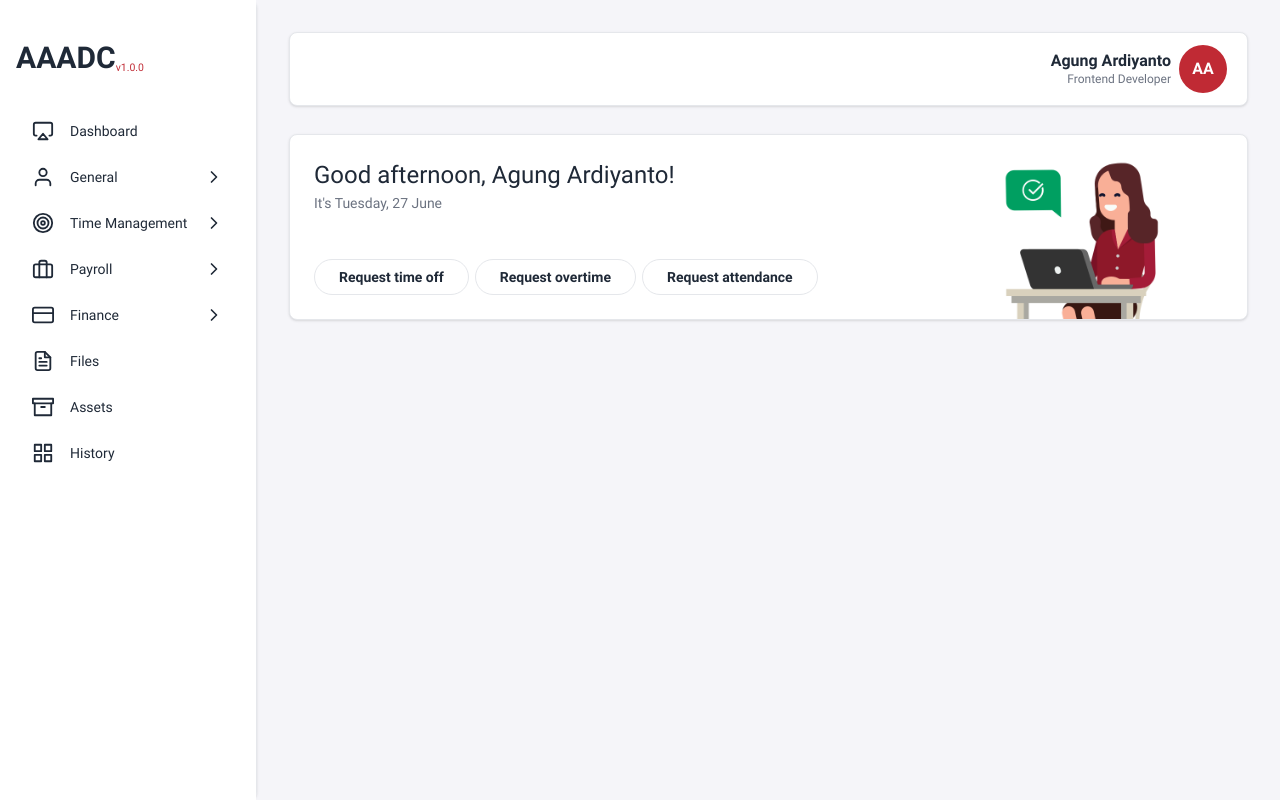
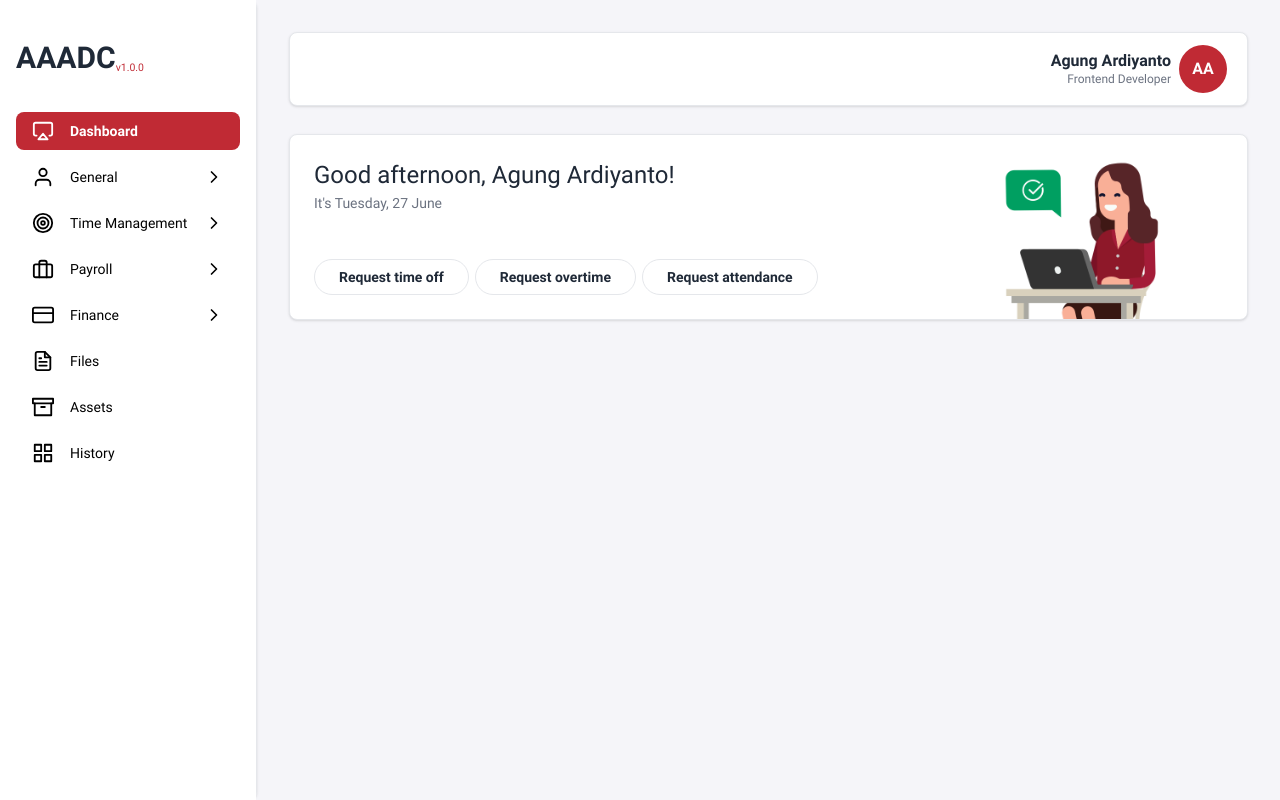
Before and after one commit to aulia14/aaadc-web, a Next.js app: page /dashboard in a window 1280 px wide. Built offline with nearby package versions, Linux system fonts and the light colour scheme.

Commit message:
coloring active navigation

```diff
--- a/components/Sidebar.tsx
+++ b/components/Sidebar.tsx
@@ -2,12 +2,20 @@ import Link from "next/link";
 import Header from "./Header";
 import { FiChevronRight, FiMenu } from "react-icons/fi";
 import routes from "@/routes";
+import { useRouter } from "next/router";
+import { useEffect } from "react";
 
 interface CProps {
   children: React.ReactNode;
 }
 
 export default function Sidebar({children}: CProps) {
+  const router = useRouter();
+
+  useEffect(() => {
+    console.log(router.asPath.split("/")[1]);
+  }, [router]);
+
   return (<div className="drawer lg:drawer-open">
     <input id="sidebar" type="checkbox" className="drawer-toggle" />
     <div className="drawer-content">
@@ -27,13 +35,22 @@ export default function Sidebar({children}: CProps) {
           <span className="text-3xl font-semibold">AAADC</span><sub className="text-primary">v1.0.0</sub>
         </div>
         {routes.map((rts: any, key: number) => {
-          if (!rts.children) return (<li className="text-base mb-2" key={key}>
+          if (!rts.children) return (
+            <li
+              className={`text-base mb-2 rounded-lg menu-item ${router.asPath === rts.path ? "menu-active" : ""}`}
+              key={key}
+            >
               <div className="flex items-center gap-4">
                 <div className="aricons">{rts.icon}</div>
                 <Link href={rts.path} className="text-sm w-full">{rts.label}</Link>
               </div>
-          </li>);
-          if (rts.children) return (<li className="text-base dropdown dropdown-right mb-2" key={key}>
+            </li>
+          );
+          if (rts.children) return (
+            <li
+              className={`rounded-lg menu-item-nested text-base dropdown dropdown-right mb-2 ${"/" + router.asPath.split("/")[1] === rts.path ? "menu-active" : ""}`}
+              key={key}
+            >
               <label tabIndex={0} className="w-full flex items-center justify-between">
                 <div className="flex items-center gap-4">
                   <div className="aricons">{rts.icon}</div>
@@ -44,11 +61,12 @@ export default function Sidebar({children}: CProps) {
               <ul tabIndex={0} className="dropdown-content z-[1] menu p-2 shadow bg-base-100 rounded-lg w-52">
                 {rts.children.map((chil: any, cKey: number) => {
                   return <li key={cKey}>
-                  <Link href={rts.path + chil.path}>{chil.label}</Link>
+                    <Link href={rts.path + chil.path} className={`nested-item ${rts.path + chil.path == router.asPath ? "nested-active" : ""}`}>{chil.label}</Link>
                   </li>
                 })}
               </ul>
-          </li>);
+            </li>
+          );
         })}
       </ul>
     </div>
--- a/styles/globals.css
+++ b/styles/globals.css
@@ -8,3 +8,40 @@ body {
 .tab.tab-active:not(.tab-disabled):not([disabled]) {
   border-color: rgb(192, 42, 52);
 }
+.menu-item,
+.menu-item-nested {
+  color: rgb(0, 0, 0);
+}
+.menu-item.menu-active,
+.menu-item.menu-active:hover,
+.menu-item.menu-active:focus,
+.menu-item.menu-active:active,
+.menu-item.menu-active *:hover {
+  background-color: rgb(192, 42, 52);
+  color: rgb(255, 255, 255);
+  font-weight: 600;
+}
+.menu-item-nested.menu-active,
+.menu-item-nested.menu-active:active,
+.menu-item-nested.menu-active:focus {
+  background-color: rgb(192, 42, 52);
+}
+.menu-item-nested.menu-active label,
+.menu-item-nested.menu-active label:active,
+.menu-item-nested.menu-active label:focus {
+  background-color: rgb(192, 42, 52);
+  color: rgb(255, 255, 255);
+}
+.menu-item-nested.menu-active .nested-item.nested-active,
+.menu-item-nested.menu-active .nested-item.nested-active:hover,
+.menu-item-nested.menu-active .nested-item.nested-active:focus,
+.menu-item-nested.menu-active .nested-item.nested-active:active {
+  color: rgb(192, 42, 52);
+  font-weight: 500;
+}
+.menu-item-nested .nested-item:hover,
+.menu-item-nested .nested-item:active,
+.menu-item-nested .nested-item:focus {
+  background-color: transparent;
+  color: rgb(0, 0, 0);
+}
```
Lines whose indentation alone changed are shown as unchanged.
